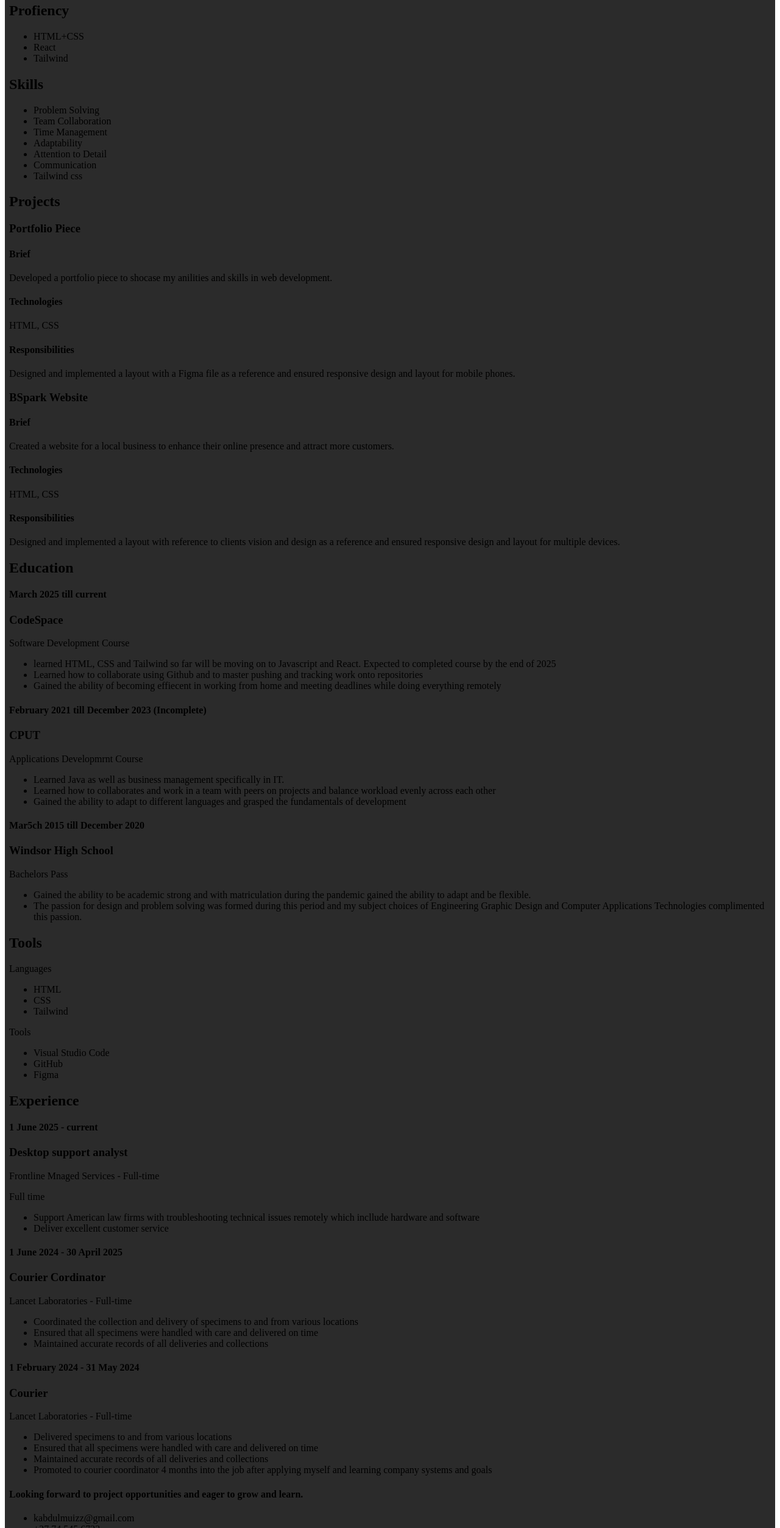
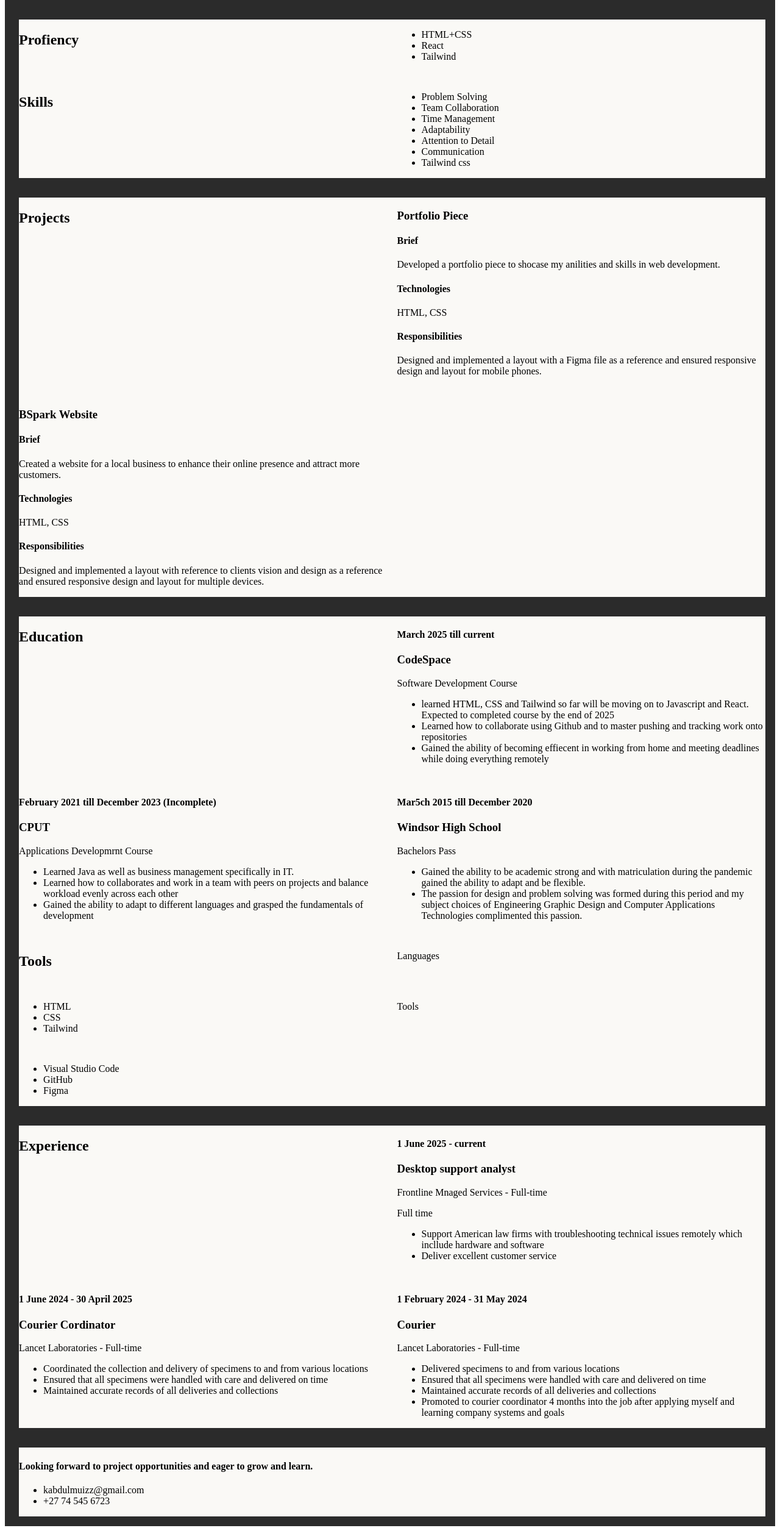
Before and after one commit to Muizz-CS/ABDKIE25146_PTO2503-A_AbdulMuizzKiewitz_SDF_Portfolio_Piece, a plain HTML site: page index.html in a window 1280 px wide. Shown: the part 294-2800 px from the top of the page at 61% size. Drawn offline with Linux system fonts and the light colour scheme.

Commit message:
Broken down html into different section before breaking down into layout further

```diff
--- a/styles.css
+++ b/styles.css
@@ -7,3 +7,62 @@
     display: flex;
     background-color: #2b2b2b
 }
+
+.grid{
+    display: grid;
+    grid-template-rows: 6, 1fr;
+}
+
+.row1{
+    display: grid;
+    grid-template-columns: 1fr 1fr;
+    grid-template-rows: 1fr;
+    gap: 1rem;
+    background-color: #FAF9F6;
+    margin: 1rem;
+}
+
+.row2{
+    display: grid;
+    grid-template-columns: 1fr 1fr;
+    grid-template-rows: 1fr;
+    gap: 1rem;
+    background-color: #FAF9F6;
+    margin: 1rem;
+}
+
+.row3{
+    display: grid;
+    grid-template-columns: 1fr 1fr;
+    grid-template-rows: 1fr;
+    gap: 1rem;
+    background-color: #FAF9F6;
+    margin: 1rem;
+}
+
+.row4{
+    display: grid;
+    grid-template-columns: 1fr 1fr;
+    grid-template-rows: 1fr;
+    gap: 1rem;
+    background-color: #FAF9F6;
+    margin: 1rem;
+}
+
+.row5{
+    display: grid;
+    grid-template-columns: 1fr 1fr;
+    grid-template-rows: 1fr;
+    gap: 1rem;
+    background-color: #FAF9F6;
+    margin: 1rem;
+}
+
+.row6{
+    display: grid;
+    grid-template-columns: 1fr 1fr;
+    grid-template-rows: 1fr;
+    gap: 1rem;
+    background-color: #FAF9F6;
+    margin: 1rem;
+}
```
